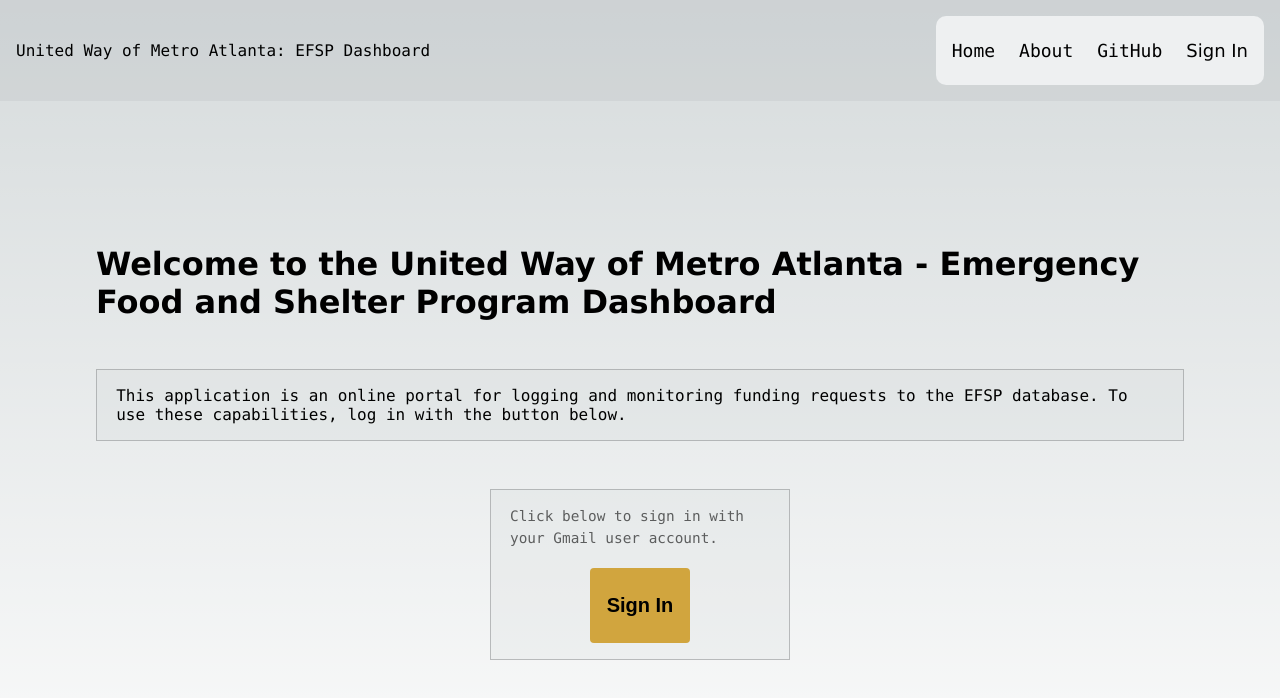
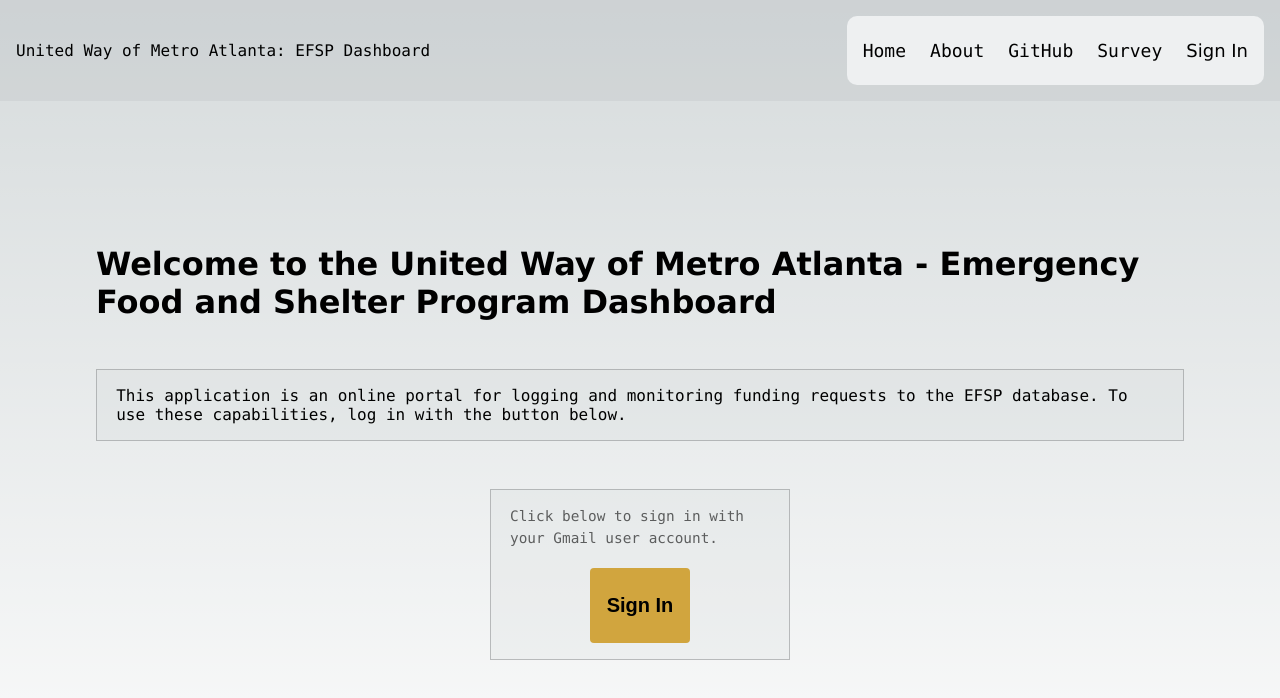
Before and after one commit to AndrewSpittlemeister/c4g-efsp-front-end, a Next.js app: page / in a window 1280 px wide. Shown: the top 698 px of the page. Built offline with nearby package versions, Linux system fonts and the light colour scheme; no server answers.

Commit message:
added peer project survey link to navbar

```diff
--- a/components/NavBar.js
+++ b/components/NavBar.js
@@ -8,6 +8,7 @@
   { text: "Home", href: "/" },
   { text: "About", href: "/about" },
   { text: "GitHub", href: "https://github.com/AndrewSpittlemeister/c4g-efsp-front-end" },
+  { text: "Survey", href: "https://forms.office.com/Pages/ResponsePage.aspx?id=u5ghSHuuJUuLem1_Mvqgg77XCbGawB9Gl_Mb2IsliK9UQ0tBTjQzNk1PWFA1R0FTUEQyRFRTNkdQQS4u"},
 ];
 
 export default function Navbar() {
```
